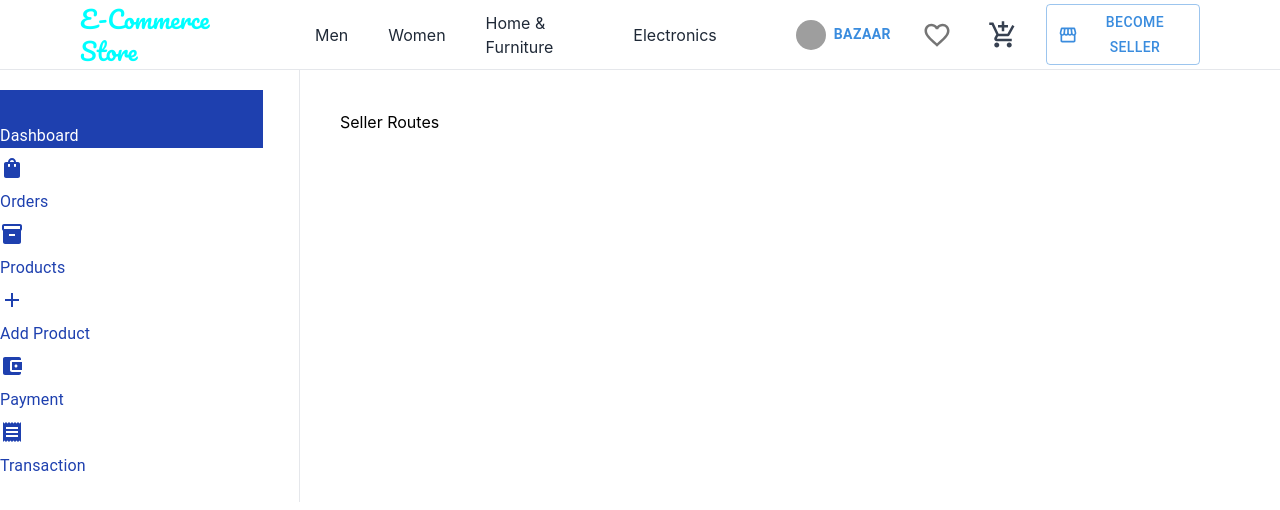
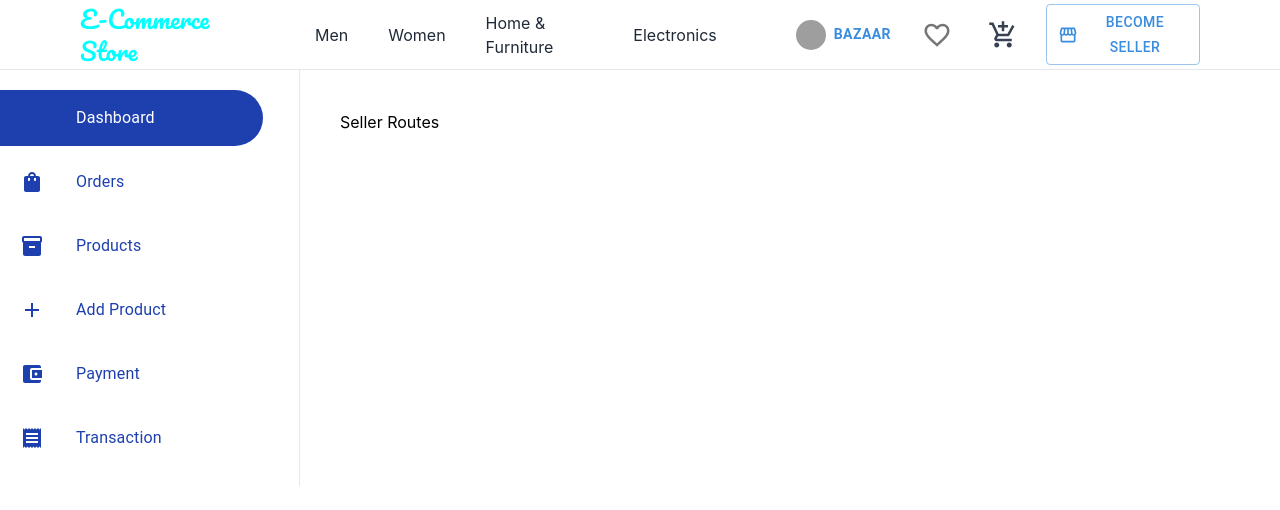
Before and after one commit to shubhcoding01/ecomproject, a React (Create React App) app: page /seller in a window 1280 px wide. Shown: the top 510 px of the page. Built offline with nearby package versions, Linux system fonts and the light colour scheme; grey boxes are pictures that could not be loaded; some icons are missing.

Commit message:
Enhance DrawerList component styling for active menu items with improved layout and padding

```diff
--- a/src/component/DrawerList.tsx
+++ b/src/component/DrawerList.tsx
@@ -27,7 +27,7 @@ const DrawerList = ({menu,menu2,toggleDrawer}:DrawerListProps) => {
                 {
                   menu.map((item:any,index:number)=>
                     <div  className='pr-9 cursor-pointer' key={index}>
-                      <p className={`${item.path==location.pathname ? "bg-primary-color text-white":"text-primary-color"}`}>
+                      <p className={`${item.path==location.pathname ? "bg-primary-color text-white":"text-primary-color"} flex items-center px-5 py-3 rounded-r-full`}>
                         <ListItemIcon>
                           {item.icon==location.pathname?item.activeIcon:item.icon}
                         </ListItemIcon>
```
